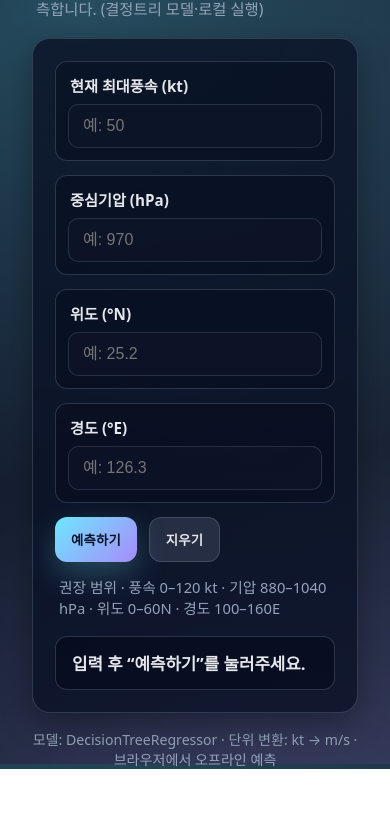
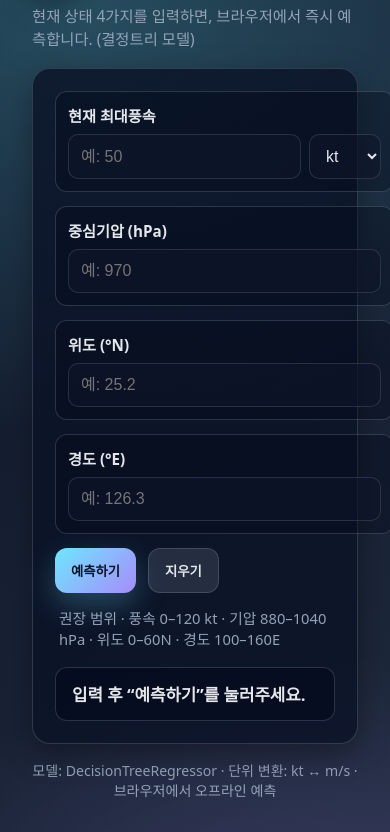
Before and after one commit to swimiqus2/typhoon-AI-model, a plain HTML site: page index.html in a window 390 px wide. Shown: the part 80-912 px from the top of the page. Before the commit the page ends 849 px from the top, so only its background shows below. Drawn offline with Linux system fonts and the light colour scheme; a web font is replaced by a local one.

Commit message:
Update index.html

```diff
--- a/index.html
+++ b/index.html
@@ -5,129 +5,83 @@
   <meta name="viewport" content="width=device-width,initial-scale=1" />
   <title>태풍 6시간 뒤 풍속 예측</title>
 
-  <!-- (선택) 보기 좋은 글꼴 -->
+  <!-- 예쁜 글꼴 -->
   <link rel="preconnect" href="https://fonts.googleapis.com">
   <link rel="preconnect" href="https://fonts.gstatic.com" crossorigin>
   <link href="https://fonts.googleapis.com/css2?family=Pretendard:wght@400;600;700&display=swap" rel="stylesheet">
 
-  <!-- 모델 규칙 JS (우리가 Colab에서 만든 파일) -->
+  <!-- 모델 JS (Colab에서 만든 파일) -->
   <script src="./models/decision_tree_rules.js"></script>
 
   <style>
     :root{
-      --bg1:#0f172a;   /* slate-900 */
-      --bg2:#1e293b;   /* slate-800 */
-      --card:#0b1226cc;/* glass */
-      --accent:#6ee7ff;/* cyan-300 */
-      --accent2:#a78bfa;/* violet-400 */
-      --ok:#10b981;    /* emerald-500 */
-      --danger:#ef4444;/* red-500 */
-      --text:#e5e7eb;  /* zinc-200 */
-      --muted:#94a3b8; /* slate-400 */
-      --shadow: 0 10px 30px rgba(0,0,0,.35);
-      --radius: 18px;
+      --bg1:#0f172a;
+      --bg2:#1e293b;
+      --card:#0b1226cc;
+      --accent:#6ee7ff;
+      --accent2:#a78bfa;
+      --ok:#10b981;
+      --danger:#ef4444;
+      --text:#e5e7eb;
+      --muted:#94a3b8;
+      --shadow:0 10px 30px rgba(0,0,0,.35);
+      --radius:18px;
     }
-    *{box-sizing:border-box}
-    html,body{height:100%}
+    *{box-sizing:border-box;}
     body{
-      margin:0;
-      font-family: "Pretendard", system-ui, -apple-system, Segoe UI, Roboto, "Noto Sans KR", sans-serif;
+      margin:0; padding:32px;
+      font-family:"Pretendard",system-ui;
+      background:
+        radial-gradient(1000px 700px at 20% 10%, rgba(103,232,249,.25), transparent 60%),
+        radial-gradient(800px 600px at 80% 120%, rgba(167,139,250,.25), transparent 60%),
+        linear-gradient(135deg, var(--bg1), var(--bg2));
       color:var(--text);
-      /* 그라디언트+노이즈 배경 */
-      background:
-        radial-gradient(1200px 800px at 20% 10%, rgba(103,232,249,.25), transparent 60%),
-        radial-gradient(1000px 800px at 80% 120%, rgba(167,139,250,.25), transparent 60%),
-        linear-gradient(135deg, var(--bg1), var(--bg2));
-      min-height:100%;
-      display:flex; align-items:center; justify-content:center;
-      padding:32px;
-      overflow-x:hidden;
+      display:flex; justify-content:center; align-items:center;
+      min-height:100vh;
     }
-    .wrap{
-      width: min(960px, 100%);
-      position:relative;
-      animation: fadeIn .7s ease both;
+    .wrap{width:min(960px,100%);animation:fadeIn .7s ease both;}
+    @keyframes fadeIn{from{opacity:0;transform:translateY(10px)}to{opacity:1;transform:none}}
+    .title{display:flex;align-items:center;gap:14px;margin-bottom:10px;}
+    .logo{
+      width:42px;height:42px;border-radius:12px;
+      background:linear-gradient(135deg,var(--accent),var(--accent2));
+      box-shadow:var(--shadow);display:grid;place-items:center;
+      font-weight:800;color:#0b1226;
     }
-    @keyframes fadeIn{from{opacity:0; transform: translateY(10px)} to{opacity:1; transform:none}}
-
-    .title{
-      display:flex; align-items:center; gap:14px; margin:0 0 16px 4px;
+    h1{margin:0;font-size:clamp(1.3rem,2.4vw,2rem);}
+    .subtitle{color:var(--muted);margin:6px 0 18px;font-size:.96rem;}
+    .card{
+      background:var(--card);backdrop-filter:blur(12px);
+      border:1px solid rgba(148,163,184,.25);
+      border-radius:var(--radius);padding:22px;
+      box-shadow:var(--shadow);
     }
-    .logo{
-      width:42px;height:42px; border-radius:12px;
-      background: linear-gradient(135deg, var(--accent), var(--accent2));
-      box-shadow: var(--shadow);
-      display:grid; place-items:center; font-weight:800; color:#0b1226;
+    .grid{display:grid;gap:14px;}
+    @media(min-width:720px){.grid{grid-template-columns:repeat(2,1fr);}}
+    .field{display:flex;flex-direction:column;gap:8px;background:rgba(2,6,23,.35);
+      border:1px solid rgba(148,163,184,.25);padding:12px;border-radius:12px;}
+    label{font-weight:600;font-size:.95rem;}
+    input,select{
+      padding:12px;border:1px solid rgba(148,163,184,.2);
+      border-radius:10px;background:rgba(15,23,42,.6);
+      color:var(--text);font-size:16px;outline:none;
     }
-    h1{font-size: clamp(1.3rem, 2.4vw, 2rem); margin:0; letter-spacing:.2px}
-    .subtitle{margin:6px 0 18px 4px; color:var(--muted); font-size:.96rem}
-
-    .card{
-      background: var(--card);
-      backdrop-filter: blur(12px);
-      border:1px solid rgba(148,163,184,.25);
-      border-radius: var(--radius);
-      padding: 22px;
-      box-shadow: var(--shadow);
+    input:focus,select:focus{border-color:var(--accent);box-shadow:0 0 0 3px rgba(110,231,255,.15);}
+    .actions{display:flex;gap:12px;flex-wrap:wrap;margin-top:14px;}
+    button{
+      border:0;border-radius:12px;padding:12px 16px;cursor:pointer;
+      font-weight:700;transition:.15s ease all;
     }
-
-    .grid{
-      display:grid; gap:14px;
-      grid-template-columns: 1fr;
-    }
-    @media (min-width:720px){
-      .grid{ grid-template-columns: repeat(2, 1fr); }
-    }
-
-    label{font-weight:600; font-size:.95rem; margin-left:2px}
-    .field{
-      display:flex; flex-direction:column; gap:8px;
-      background: rgba(2,6,23,.35);
-      border:1px solid rgba(148,163,184,.25);
-      padding:12px; border-radius:12px;
-    }
-    input{
-      width:100%; padding:12px 14px;
-      background: rgba(15,23,42,.6);
-      border:1px solid rgba(148,163,184,.2);
-      border-radius:10px; color:var(--text);
-      outline:none; font-size:16px;
-    }
-    input:focus{ border-color: var(--accent); box-shadow: 0 0 0 3px rgba(110,231,255,.15); }
-
-    .actions{
-      display:flex; gap:12px; flex-wrap:wrap; margin-top:14px;
-    }
-    button{
-      border:0; cursor:pointer; border-radius:12px; padding:12px 16px;
-      font-weight:700; letter-spacing:.2px;
-      transition: transform .06s ease, box-shadow .2s ease, background .2s ease;
-    }
-    #predict{
-      background: linear-gradient(135deg, var(--accent), var(--accent2));
-      color:#0b1226;
-      box-shadow: 0 12px 30px rgba(110,231,255,.25);
-    }
-    #predict:hover{ transform: translateY(-1px); }
-    #predict:active{ transform: translateY(0); }
-    #clear{
-      background: rgba(148,163,184,.18); color:var(--text);
-      border:1px solid rgba(148,163,184,.25);
-    }
-
-    .ranges{
-      margin:14px 4px 0; color:var(--muted); font-size:.92rem
-    }
-
-    .result{
-      margin-top:18px; font-size:1.05rem; font-weight:700;
-      padding:14px 16px; border-radius:12px;
-      background: rgba(2,6,23,.45); border:1px solid rgba(148,163,184,.25);
-    }
-    .result.ok{ color: var(--ok); border-color: rgba(16,185,129,.35) }
-    .result.err{ color: var(--danger); border-color: rgba(239,68,68,.35) }
-
-    footer{ margin-top:16px; color:var(--muted); font-size:.88rem; text-align:center}
+    #predict{background:linear-gradient(135deg,var(--accent),var(--accent2));color:#0b1226;box-shadow:0 12px 30px rgba(110,231,255,.25);}
+    #predict:hover{transform:translateY(-1px);}
+    #clear{background:rgba(148,163,184,.18);color:var(--text);border:1px solid rgba(148,163,184,.25);}
+    .ranges{margin:14px 4px 0;color:var(--muted);font-size:.92rem;}
+    .result{margin-top:18px;font-size:1.05rem;font-weight:700;
+      padding:14px 16px;border-radius:12px;background:rgba(2,6,23,.45);
+      border:1px solid rgba(148,163,184,.25);}
+    .result.ok{color:var(--ok);border-color:rgba(16,185,129,.35);}
+    .result.err{color:var(--danger);border-color:rgba(239,68,68,.35);}
+    footer{margin-top:16px;color:var(--muted);font-size:.88rem;text-align:center;}
   </style>
 </head>
 <body>
@@ -136,13 +90,19 @@
       <div class="logo">🌀</div>
       <h1>태풍 6시간 뒤 풍속 예측</h1>
     </div>
-    <div class="subtitle">현재 상태 4가지를 입력하면, 브라우저에서 즉시 예측합니다. (결정트리 모델·로컬 실행)</div>
+    <div class="subtitle">현재 상태 4가지를 입력하면, 브라우저에서 즉시 예측합니다. (결정트리 모델)</div>
 
     <div class="card">
       <div class="grid">
         <div class="field">
-          <label for="wind">현재 최대풍속 (kt)</label>
-          <input id="wind" type="number" step="0.1" placeholder="예: 50" inputmode="decimal">
+          <label for="wind">현재 최대풍속</label>
+          <div style="display:flex;gap:8px;">
+            <input id="wind" type="number" step="0.1" placeholder="예: 50" inputmode="decimal" style="flex:1;">
+            <select id="windUnit" aria-label="wind unit">
+              <option value="kt" selected>kt</option>
+              <option value="mps">m/s</option>
+            </select>
+          </div>
         </div>
         <div class="field">
           <label for="pressure">중심기압 (hPa)</label>
@@ -167,13 +127,10 @@
       <div class="result" id="result">입력 후 “예측하기”를 눌러주세요.</div>
     </div>
 
-    <footer>모델: DecisionTreeRegressor · 단위 변환: kt → m/s · 브라우저에서 오프라인 예측</footer>
+    <footer>모델: DecisionTreeRegressor · 단위 변환: kt ↔ m/s · 브라우저에서 오프라인 예측</footer>
   </div>
 
   <script>
-    // ==========================
-    // 입력 유효성 검사 + 예측 로직
-    // ==========================
     const $ = (id) => document.getElementById(id);
     const RANGES = {
       wind:{min:0,max:120}, pressure:{min:880,max:1040}, lat:{min:0,max:60}, lon:{min:100,max:160}
@@ -181,19 +138,24 @@
     const inRange=(v,{min,max})=> v>=min && v<=max;
 
     function getInputs(){
-      return {
-        wind: parseFloat($("wind").value),
-        pressure: parseFloat($("pressure").value),
-        lat: parseFloat($("lat").value),
-        lon: parseFloat($("lon").value),
-      };
+      const windVal = parseFloat($("wind").value);
+      const windUnit = $("windUnit").value;
+      const pressure = parseFloat($("pressure").value);
+      const lat = parseFloat($("lat").value);
+      const lon = parseFloat($("lon").value);
+      return { windVal, windUnit, pressure, lat, lon };
     }
-    function validate({wind,pressure,lat,lon}){
-      if ([wind,pressure,lat,lon].some(v=>Number.isNaN(v))) return "모든 입력을 숫자로 채워주세요.";
-      if (!inRange(wind,RANGES.wind)) return `풍속(kt)은 ${RANGES.wind.min}~${RANGES.wind.max} 범위로 입력해주세요.`;
-      if (!inRange(pressure,RANGES.pressure)) return `기압(hPa)은 ${RANGES.pressure.min}~${RANGES.pressure.max} 범위로 입력해주세요.`;
-      if (!inRange(lat,RANGES.lat)) return `위도(°N)는 ${RANGES.lat.min}~${RANGES.lat.max} 범위로 입력해주세요.`;
-      if (!inRange(lon,RANGES.lon)) return `경도(°E)는 ${RANGES.lon.min}~${RANGES.lon.max} 범위로 입력해주세요.`;
+
+    function validate({windVal, windUnit, pressure, lat, lon}){
+      if ([windVal, pressure, lat, lon].some(v => Number.isNaN(v)))
+        return "모든 입력을 숫자로 채워주세요.";
+
+      const windKt = (windUnit === "mps") ? (windVal / 0.514) : windVal;
+
+      if (!inRange(windKt, RANGES.wind)) return `풍속(kt)은 ${RANGES.wind.min}~${RANGES.wind.max} 범위로 입력해주세요.`;
+      if (!inRange(pressure, RANGES.pressure)) return `기압(hPa)은 ${RANGES.pressure.min}~${RANGES.pressure.max} 범위로 입력해주세요.`;
+      if (!inRange(lat, RANGES.lat)) return `위도(°N)는 ${RANGES.lat.min}~${RANGES.lat.max} 범위로 입력해주세요.`;
+      if (!inRange(lon, RANGES.lon)) return `경도(°E)는 ${RANGES.lon.min}~${RANGES.lon.max} 범위로 입력해주세요.`;
       return null;
     }
 
@@ -203,26 +165,28 @@
       const err = validate(inputs);
       if (err){ res.textContent = err; res.className = "result err"; return; }
 
+      const windKt = (inputs.windUnit === "mps") ? (inputs.windVal / 0.514) : inputs.windVal;
+
       try{
-        const y = predictNextWindMps(inputs.wind, inputs.pressure, inputs.lat, inputs.lon);
-        res.textContent = `6시간 뒤 예측 풍속: ${y.toFixed(2)} m/s`;
+        const y_mps = predictNextWindMps(windKt, inputs.pressure, inputs.lat, inputs.lon);
+        const y_kt  = y_mps / 0.514;
+        res.innerHTML = `6시간 뒤 예측 풍속: <b>${y_mps.toFixed(2)} m/s</b> (≈ ${y_kt.toFixed(1)} kt)`;
         res.className = "result ok";
       }catch(e){
         console.error(e);
-        res.textContent = "예측 중 오류가 발생했습니다. 콘솔(F12)을 확인해주세요.";
+        res.textContent = "예측 중 오류가 발생했습니다.";
         res.className = "result err";
       }
     }
 
     function clearAll(){
       ["wind","pressure","lat","lon"].forEach(id=>$(id).value="");
+      $("windUnit").value = "kt";
       const res = $("result");
       res.textContent = "입력 후 “예측하기”를 눌러주세요.";
       res.className = "result";
-      $("wind").focus();
     }
 
-    // 이벤트
     $("predict").addEventListener("click", predict);
     $("clear").addEventListener("click", clearAll);
     ["wind","pressure","lat","lon"].forEach(id=>{
```
